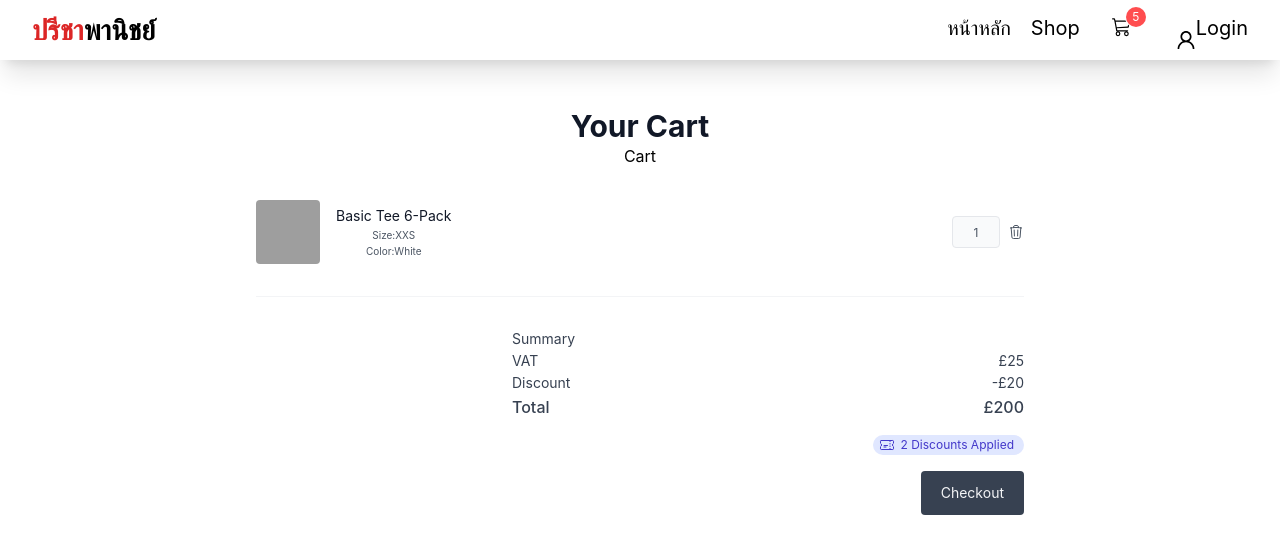
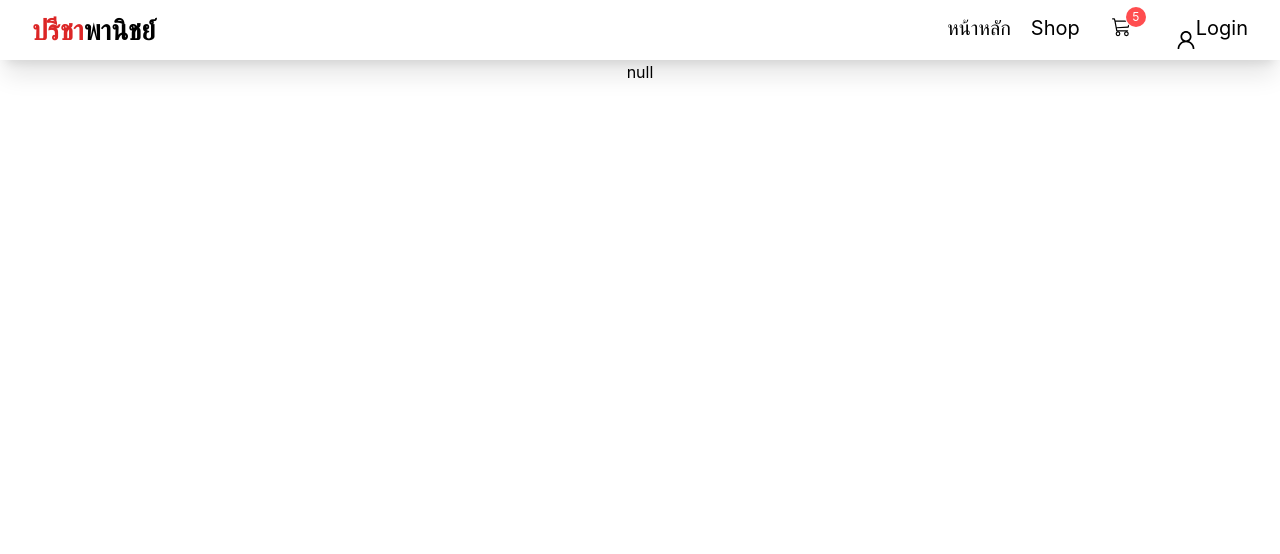
Before and after one commit to Zaiza2000/Project, a React (Create React App) app in the folder client/: page /cart in a window 1280 px wide. Shown: the top 554 px of the page. Built offline with nearby package versions, Linux system fonts and the light colour scheme; grey boxes are pictures that could not be loaded.

Commit message:
Update (test localStorage)

```diff
--- a/client/src/App.js
+++ b/client/src/App.js
@@ -48,7 +48,7 @@ function App() {
   const dispatch = useDispatch();
 
   //token
-  const idtoken = localStorage.token;
+  const idtoken = window.localStorage.token;
   if (idtoken) {
     currentUser(idtoken)
       .then((res) => {
--- a/client/src/components/layouts/Navbar.js
+++ b/client/src/components/layouts/Navbar.js
@@ -2,7 +2,6 @@
 import React, { useState } from "react";
 import '../../App.css';
 import { Badge } from "antd";
-import { Transition } from '@headlessui/react';
 //redux
 
 import {
@@ -21,14 +20,14 @@ import {
 // Router
 import { Link, useNavigate } from "react-router-dom";
 import { useDispatch, useSelector } from "react-redux";
-import Search from "../card/Search";
+
 
 export default function Navbar() {
   // const [isOpen, setIsOpen] = useState(false);
-
+const { user, cart } = useSelector((state) => ({ ...state }));
   const dispatch = useDispatch();
   const navigate = useNavigate();
-  const { user, cart } = useSelector((state) => ({ ...state }));
+
   console.log("user Navbar", user);
 
   const logout = () => {
--- a/client/src/components/page/Cart.js
+++ b/client/src/components/page/Cart.js
@@ -1,149 +1,154 @@
 import React from "react";
 import { useDispatch, useSelector } from "react-redux";
-import { Link } from "react-router-dom";
-import ProductTableInCart from "../card/ProductTableInCart";
+
 
 export default function Cart() {
     const dispatch = useDispatch()
-    // const { cart, user } = useSelector((state) => ({ ...state }));
+    const { cart, user } = useSelector((state) => ({ ...state }));
 
 // console.log("Cart=>" ,cart);
     return (
-        <section>
-            <div class="max-w-screen-xl px-4 py-8 mx-auto sm:px-6 sm:py-12 lg:px-8">
-                <div class="max-w-3xl mx-auto">
+        <div>
+            <div>
+                {JSON.stringify(cart)}
+                {JSON.stringify(user)}
+            </div>
+        </div>
+        // <section>
+        //     <div class="max-w-screen-xl px-4 py-8 mx-auto sm:px-6 sm:py-12 lg:px-8">
+        //         <div class="max-w-3xl mx-auto">
 
-                    <header class="text-center">
-                        <h1 class="text-xl font-bold text-gray-900 sm:text-3xl">Your Cart</h1>
-                    </header>
-                    <div>Cart
+        //             <header class="text-center">
+        //                 <h1 class="text-xl font-bold text-gray-900 sm:text-3xl">Your Cart</h1>
+        //             </header>
+        //             <div>Cart
 
-                    </div>
-                    <div class="mt-8">
-                        <ul class="space-y-4">
-                            <li class="flex items-center">
-                                <img
-                                    src="https://images.unsplash.com/photo-1618354691373-d851c5c3a990?ixlib=rb-1.2.1&ixid=MnwxMjA3fDB8MHxwaG90by1wYWdlfHx8fGVufDB8fHx8&auto=format&fit=crop&w=830&q=80"
-                                    alt=""
-                                    class="object-cover w-16 h-16 rounded"
-                                />
+        //             </div>
+        //             <div class="mt-8">
+        //                 <ul class="space-y-4">
+        //                     <li class="flex items-center">
+        //                         <img
+        //                             src="https://images.unsplash.com/photo-1618354691373-d851c5c3a990?ixlib=rb-1.2.1&ixid=MnwxMjA3fDB8MHxwaG90by1wYWdlfHx8fGVufDB8fHx8&auto=format&fit=crop&w=830&q=80"
+        //                             alt=""
+        //                             class="object-cover w-16 h-16 rounded"
+        //                         />
 
-                                <div class="ml-4">
-                                    <h3 class="text-sm text-gray-900">Basic Tee 6-Pack</h3>
+        //                         <div class="ml-4">
+        //                             <h3 class="text-sm text-gray-900">Basic Tee 6-Pack</h3>
 
-                                    <dl class="mt-0.5 space-y-px text-[10px] text-gray-600">
-                                        <div>
-                                            <dt class="inline">Size:</dt>
-                                            <dd class="inline">XXS</dd>
-                                        </div>
+        //                             <dl class="mt-0.5 space-y-px text-[10px] text-gray-600">
+        //                                 <div>
+        //                                     <dt class="inline">Size:</dt>
+        //                                     <dd class="inline">XXS</dd>
+        //                                 </div>
 
-                                        <div>
-                                            <dt class="inline">Color:</dt>
-                                            <dd class="inline">White</dd>
-                                        </div>
-                                    </dl>
-                                </div>
+        //                                 <div>
+        //                                     <dt class="inline">Color:</dt>
+        //                                     <dd class="inline">White</dd>
+        //                                 </div>
+        //                             </dl>
+        //                         </div>
 
-                                <div class="flex items-center justify-end flex-1 gap-2">
-                                    <form>
-                                        <label for="Line1Qty" class="sr-only"> Quantity </label>
+        //                         <div class="flex items-center justify-end flex-1 gap-2">
+        //                             <form>
+        //                                 <label for="Line1Qty" class="sr-only"> Quantity </label>
 
-                                        <input
-                                            type="number"
-                                            min="1"
-                                            value="1"
-                                            id="Line1Qty"
-                                            class="h-8 w-12 rounded border-gray-200 bg-gray-50 p-0 text-center text-xs text-gray-600 [-moz-appearance:_textfield] focus:outline-none [&::-webkit-outer-spin-button]:m-0 [&::-webkit-outer-spin-button]:appearance-none [&::-webkit-inner-spin-button]:m-0 [&::-webkit-inner-spin-button]:appearance-none"
-                                        />
-                                    </form>
+        //                                 <input
+        //                                     type="number"
+        //                                     min="1"
+        //                                     value="1"
+        //                                     id="Line1Qty"
+        //                                     class="h-8 w-12 rounded border-gray-200 bg-gray-50 p-0 text-center text-xs text-gray-600 [-moz-appearance:_textfield] focus:outline-none [&::-webkit-outer-spin-button]:m-0 [&::-webkit-outer-spin-button]:appearance-none [&::-webkit-inner-spin-button]:m-0 [&::-webkit-inner-spin-button]:appearance-none"
+        //                                 />
+        //                             </form>
 
-                                    <button class="text-gray-600 transition hover:text-red-600">
-                                        <span class="sr-only">Remove item</span>
+        //                             <button class="text-gray-600 transition hover:text-red-600">
+        //                                 <span class="sr-only">Remove item</span>
 
-                                        <svg
-                                            xmlns="http://www.w3.org/2000/svg"
-                                            fill="none"
-                                            viewBox="0 0 24 24"
-                                            stroke-width="1.5"
-                                            stroke="currentColor"
-                                            class="w-4 h-4"
-                                        >
-                                            <path
-                                                stroke-linecap="round"
-                                                stroke-linejoin="round"
-                                                d="M14.74 9l-.346 9m-4.788 0L9.26 9m9.968-3.21c.342.052.682.107 1.022.166m-1.022-.165L18.16 19.673a2.25 2.25 0 01-2.244 2.077H8.084a2.25 2.25 0 01-2.244-2.077L4.772 5.79m14.456 0a48.108 48.108 0 00-3.478-.397m-12 .562c.34-.059.68-.114 1.022-.165m0 0a48.11 48.11 0 013.478-.397m7.5 0v-.916c0-1.18-.91-2.164-2.09-2.201a51.964 51.964 0 00-3.32 0c-1.18.037-2.09 1.022-2.09 2.201v.916m7.5 0a48.667 48.667 0 00-7.5 0"
-                                            />
-                                        </svg>
-                                    </button>
-                                </div>
-                            </li>
-                        </ul>
+        //                                 <svg
+        //                                     xmlns="http://www.w3.org/2000/svg"
+        //                                     fill="none"
+        //                                     viewBox="0 0 24 24"
+        //                                     stroke-width="1.5"
+        //                                     stroke="currentColor"
+        //                                     class="w-4 h-4"
+        //                                 >
+        //                                     <path
+        //                                         stroke-linecap="round"
+        //                                         stroke-linejoin="round"
+        //                                         d="M14.74 9l-.346 9m-4.788 0L9.26 9m9.968-3.21c.342.052.682.107 1.022.166m-1.022-.165L18.16 19.673a2.25 2.25 0 01-2.244 2.077H8.084a2.25 2.25 0 01-2.244-2.077L4.772 5.79m14.456 0a48.108 48.108 0 00-3.478-.397m-12 .562c.34-.059.68-.114 1.022-.165m0 0a48.11 48.11 0 013.478-.397m7.5 0v-.916c0-1.18-.91-2.164-2.09-2.201a51.964 51.964 0 00-3.32 0c-1.18.037-2.09 1.022-2.09 2.201v.916m7.5 0a48.667 48.667 0 00-7.5 0"
+        //                                     />
+        //                                 </svg>
+        //                             </button>
+        //                         </div>
+        //                     </li>
+        //                 </ul>
 
-                        <div class="flex justify-end pt-8 mt-8 border-t border-gray-100">
-                            <div class="w-screen max-w-lg space-y-4">
-                                <dl class="space-y-0.5 text-sm text-gray-700">
-                                    <div class="flex justify-between">
-                                        <dt>Summary</dt>
-                                        {/* <dd>{cart.map((item,index)=>
-                                        <p key={index}>
-                                            {item.product_name} x {item.count}
+        //                 <div class="flex justify-end pt-8 mt-8 border-t border-gray-100">
+        //                     <div class="w-screen max-w-lg space-y-4">
+        //                         <dl class="space-y-0.5 text-sm text-gray-700">
+        //                             <div class="flex justify-between">
+        //                                 <dt>Summary</dt>
+        //                                 {/* <dd>{cart.map((item,index)=>
+        //                                 <p key={index}>
+        //                                     {item.product_name} x {item.count}
 
-                                        </p>)}</dd> */}
-                                    </div>
+        //                                 </p>)}</dd> */}
+        //                             </div>
 
-                                    <div class="flex justify-between">
-                                        <dt>VAT</dt>
-                                        <dd>£25</dd>
-                                    </div>
+        //                             <div class="flex justify-between">
+        //                                 <dt>VAT</dt>
+        //                                 <dd>£25</dd>
+        //                             </div>
 
-                                    <div class="flex justify-between">
-                                        <dt>Discount</dt>
-                                        <dd>-£20</dd>
-                                    </div>
+        //                             <div class="flex justify-between">
+        //                                 <dt>Discount</dt>
+        //                                 <dd>-£20</dd>
+        //                             </div>
 
-                                    <div class="flex justify-between !text-base font-medium">
-                                        <dt>Total</dt>
-                                        <dd>£200</dd>
-                                    </div>
-                                </dl>
+        //                             <div class="flex justify-between !text-base font-medium">
+        //                                 <dt>Total</dt>
+        //                                 <dd>£200</dd>
+        //                             </div>
+        //                         </dl>
 
-                                <div class="flex justify-end">
-                                    <span
-                                        class="inline-flex items-center justify-center rounded-full bg-indigo-100 px-2.5 py-0.5 text-indigo-700"
-                                    >
-                                        <svg
-                                            xmlns="http://www.w3.org/2000/svg"
-                                            fill="none"
-                                            viewBox="0 0 24 24"
-                                            stroke-width="1.5"
-                                            stroke="currentColor"
-                                            class="-ml-1 mr-1.5 h-4 w-4"
-                                        >
-                                            <path
-                                                stroke-linecap="round"
-                                                stroke-linejoin="round"
-                                                d="M16.5 6v.75m0 3v.75m0 3v.75m0 3V18m-9-5.25h5.25M7.5 15h3M3.375 5.25c-.621 0-1.125.504-1.125 1.125v3.026a2.999 2.999 0 010 5.198v3.026c0 .621.504 1.125 1.125 1.125h17.25c.621 0 1.125-.504 1.125-1.125v-3.026a2.999 2.999 0 010-5.198V6.375c0-.621-.504-1.125-1.125-1.125H3.375z"
-                                            />
-                                        </svg>
+        //                         <div class="flex justify-end">
+        //                             <span
+        //                                 class="inline-flex items-center justify-center rounded-full bg-indigo-100 px-2.5 py-0.5 text-indigo-700"
+        //                             >
+        //                                 <svg
+        //                                     xmlns="http://www.w3.org/2000/svg"
+        //                                     fill="none"
+        //                                     viewBox="0 0 24 24"
+        //                                     stroke-width="1.5"
+        //                                     stroke="currentColor"
+        //                                     class="-ml-1 mr-1.5 h-4 w-4"
+        //                                 >
+        //                                     <path
+        //                                         stroke-linecap="round"
+        //                                         stroke-linejoin="round"
+        //                                         d="M16.5 6v.75m0 3v.75m0 3v.75m0 3V18m-9-5.25h5.25M7.5 15h3M3.375 5.25c-.621 0-1.125.504-1.125 1.125v3.026a2.999 2.999 0 010 5.198v3.026c0 .621.504 1.125 1.125 1.125h17.25c.621 0 1.125-.504 1.125-1.125v-3.026a2.999 2.999 0 010-5.198V6.375c0-.621-.504-1.125-1.125-1.125H3.375z"
+        //                                     />
+        //                                 </svg>
 
-                                        <p class="text-xs whitespace-nowrap">2 Discounts Applied</p>
-                                    </span>
-                                </div>
+        //                                 <p class="text-xs whitespace-nowrap">2 Discounts Applied</p>
+        //                             </span>
+        //                         </div>
 
-                                <div class="flex justify-end">
-                                    <a
-                                        href=""
-                                        class="block px-5 py-3 text-sm text-gray-100 transition bg-gray-700 rounded hover:bg-gray-600"
-                                        aria-hidden
-                                    >
-                                        Checkout
-                                    </a>
-                                </div>
-                            </div>
-                        </div>
-                    </div>
-                </div>
-            </div>
-        </section>
+        //                         <div class="flex justify-end">
+        //                             <a
+        //                                 href=""
+        //                                 class="block px-5 py-3 text-sm text-gray-100 transition bg-gray-700 rounded hover:bg-gray-600"
+        //                                 aria-hidden
+        //                             >
+        //                                 Checkout
+        //                             </a>
+        //                         </div>
+        //                     </div>
+        //                 </div>
+        //             </div>
+        //         </div>
+        //     </div>
+        // </section>
     );
 }
--- a/client/src/components/page/member/HomeMember.js
+++ b/client/src/components/page/member/HomeMember.js
@@ -1,6 +1,5 @@
 import MenubarMember from "../../layouts/MenubarMember";
-import NavbarLogin from "../../layouts/NavbarLogin";
-import Shop from "../../page/member/Shop";
+
 
 export default function HomeMember() {
     return (
@@ -8,7 +7,7 @@ export default function HomeMember() {
             {/* <NavbarLogin /> */}
             <MenubarMember />
 
-            <Shop />
+            {/* <Shop /> */}
 
         </div>
     )
```
Also changed, not shown: client/src/components/card/CardProductMember.js (+33 -35 lines), client/src/components/page/LoginPage.js (+5 -2 lines).
